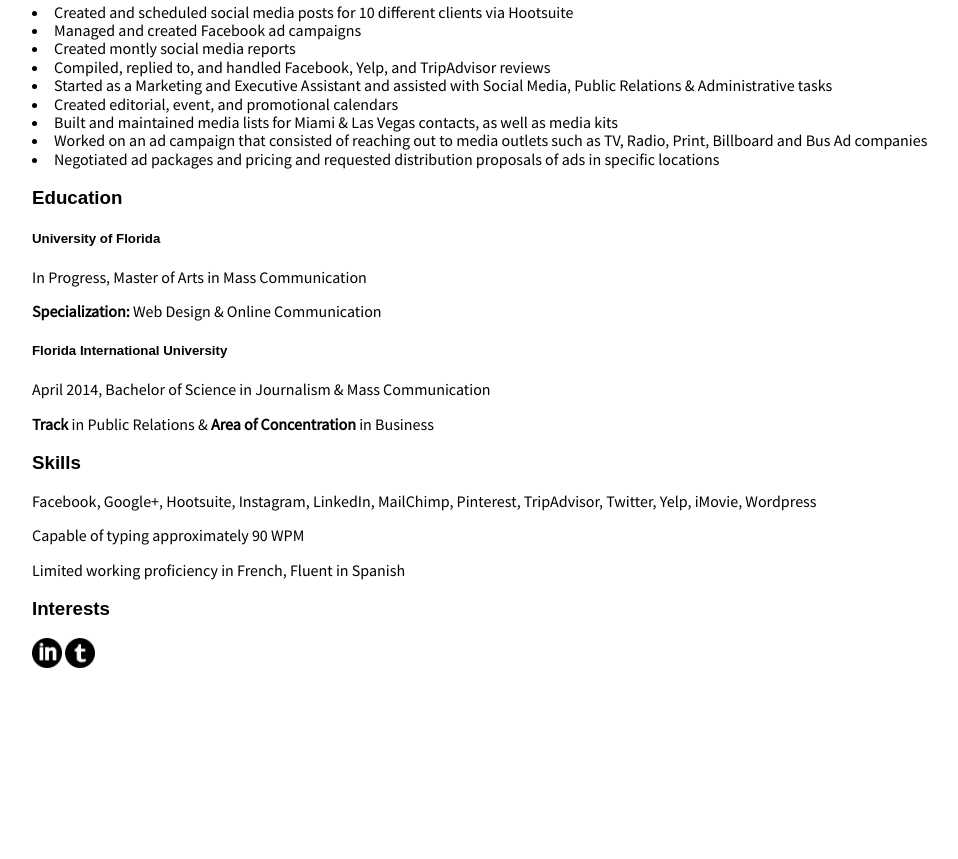
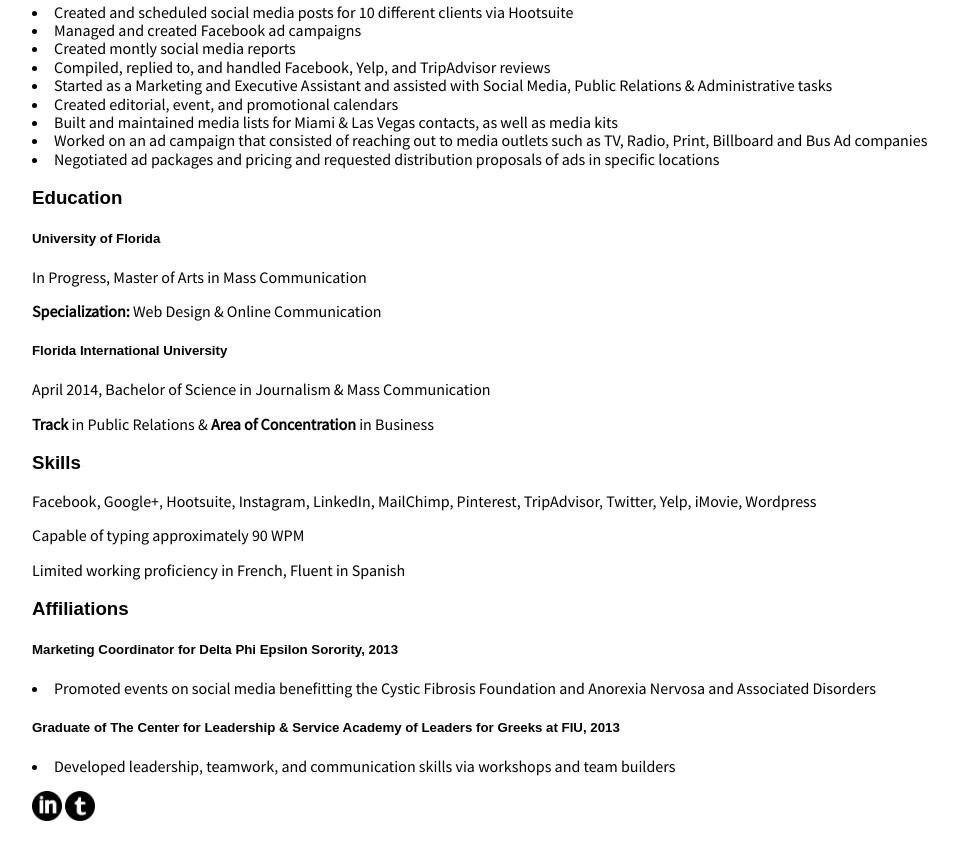
Before and after one commit to geeolives/project_resume_olivares_gisel, a plain HTML site: page index.html in a window 1280 px wide. Shown: the part 849-1708 px from the top of the page, without its empty margins (108-1066 px from the left). Before the commit the page ends 1587 px from the top, so only its background shows below. Drawn offline with Linux system fonts and the light colour scheme; a web font is replaced by a local one.

Commit message:
added affiliations content to index

```diff
--- a/index.html
+++ b/index.html
@@ -75,9 +75,12 @@
 			<p>Capable of typing approximately 90 WPM</p>
 			<p>Limited working proficiency in French, Fluent in Spanish</p>
 
-		<!--Interests-->
-			<h3>Interests</h3>
-
+		<!--Affiliations-->
+			<h3>Affiliations</h3>
+			<h5>Marketing Coordinator for Delta Phi Epsilon Sorority, 2013</h5>
+				<li>Promoted events on social media benefitting the Cystic Fibrosis Foundation and Anorexia Nervosa and Associated Disorders</li>
+			<h5>Graduate of The Center for Leadership & Service Academy of Leaders for Greeks at FIU, 2013</h5>
+				<li>Developed leadership, teamwork, and communication skills via workshops and team builders</li>
 		</main>
 
 		<footer>
```
